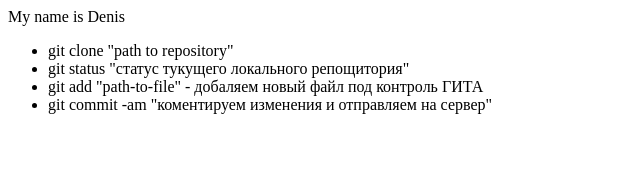
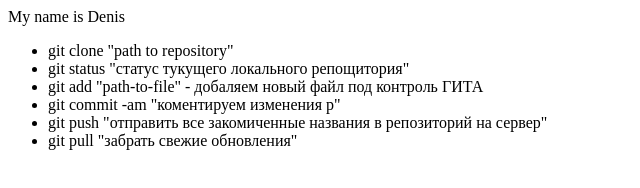
Before and after one commit to Chkip/test, a plain HTML site: page index.html in a window 1280 px wide. Shown: the whole page, without its empty margins (0-640 px from the left). Drawn offline with Linux system fonts and the light colour scheme.

Commit message:
added new li

```diff
--- a/index.html
+++ b/index.html
@@ -12,7 +12,9 @@
 			<li>git clone "path to repository"</li>
 			<li>git status "статус тукущего локального репощитория"</li>
 			<li>git add "path-to-file" - добаляем новый файл под контроль ГИТА</li>
-			<li>git commit -am "коментируем изменения и отправляем на сервер"</li>
+			<li>git commit -am "коментируем изменения р"</li>
+			<li>git push "отправить все закомиченные названия в репозиторий на сервер"</li>
+			<li>git pull "забрать свежие обновления"</li>
 		</ul>
 	</div>
 </body>
```
